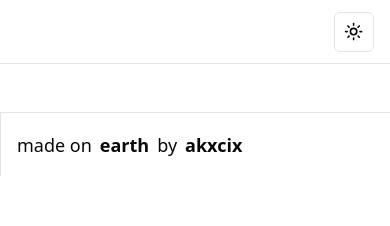
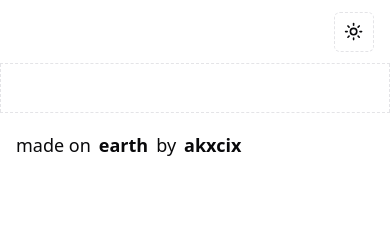
Before and after one commit to akxcix/akxcix.com, a React (Vite) app: page / in a window 390 px wide. Shown: the top 226 px of the page. Built offline with nearby package versions, Linux system fonts and the light colour scheme.

Commit message:
make borders dashed

```diff
--- a/src/components/footer.tsx
+++ b/src/components/footer.tsx
@@ -3,7 +3,7 @@ import { Link } from "react-router-dom";
 export default function Footer() {
     return (
         <div id="header" className="mb-0">
-            <footer className="sticky flex h-16 items-center gap-4 border-t bg-background px-4 md:px-6">
+            <footer className="sticky flex h-16 items-center gap-4 border-dashed border-t bg-background px-4 md:px-6">
                 <div className="flex w-full items-center gap-4 md:ml-auto md:gap-2 lg:gap-4">
                     <div className="ml-auto mr-auto flex-1 sm:flex-initial">
                         <div className="flex items-center gap-2 text-lg md:text-base">
--- a/src/components/left-div.tsx
+++ b/src/components/left-div.tsx
@@ -12,7 +12,7 @@
 
 export default function LeftDiv() {
     return (
-        <div className="flex flex-col w-full md:w-1/4 border-r">
+        <div className="flex flex-col w-full md:w-1/4">
             {/* display substack posts */}
             {/* {posts.map((post, index) => (
                 <div key={index} className="p-4">
--- a/src/components/navbar.tsx
+++ b/src/components/navbar.tsx
@@ -23,7 +23,7 @@ const headerLinks = [
 export default function Navbar() {
     return (
         <div id="header">
-            <header className="sticky top-0 flex h-16 items-center gap-4 border-b bg-background px-4 md:px-6">
+            <header className="sticky top-0 flex h-16 items-center gap-4 border-dashed border-b bg-background px-4 md:px-6">
                 <nav className="hidden flex-col gap-6 text-lg font-medium md:flex md:flex-row md:items-center md:gap-5 md:text-sm lg:gap-6">
                     <Link to="/" className="flex gap-2 text-lg font-semibold md:text-base">
                         akxcix
--- a/src/components/ui/button.tsx
+++ b/src/components/ui/button.tsx
@@ -13,7 +13,7 @@ const buttonVariants = cva(
         destructive:
           "bg-destructive text-destructive-foreground hover:bg-destructive/90",
         outline:
-          "border border-input bg-background hover:bg-accent hover:text-accent-foreground",
+          "border border-dashed border-input bg-background hover:bg-accent hover:text-accent-foreground",
         secondary:
           "bg-secondary text-secondary-foreground hover:bg-secondary/80",
         ghost: "hover:bg-accent hover:text-accent-foreground",
--- a/src/routes/root.tsx
+++ b/src/routes/root.tsx
@@ -12,12 +12,12 @@ export default function Root() {
                 <div className="flex-1 flex flex-col">
                     <div className="flex h-full flex-col md:flex-row">
                         <LeftDiv />
-                        <div className="w-full md:w-2/4">
+                        <div className="w-full md:w-2/4 border-dashed border-l border-r">
                             <div className="p-6">
                                 <Outlet />
                             </div>
                         </div>
-                        <div className="flex flex-col w-full md:w-1/4 border-l">
+                        <div className="flex flex-col w-full md:w-1/4">
                             {/* <div className="p-4">
                                 <GithubRepoWidget />
                             </div> */}
```
